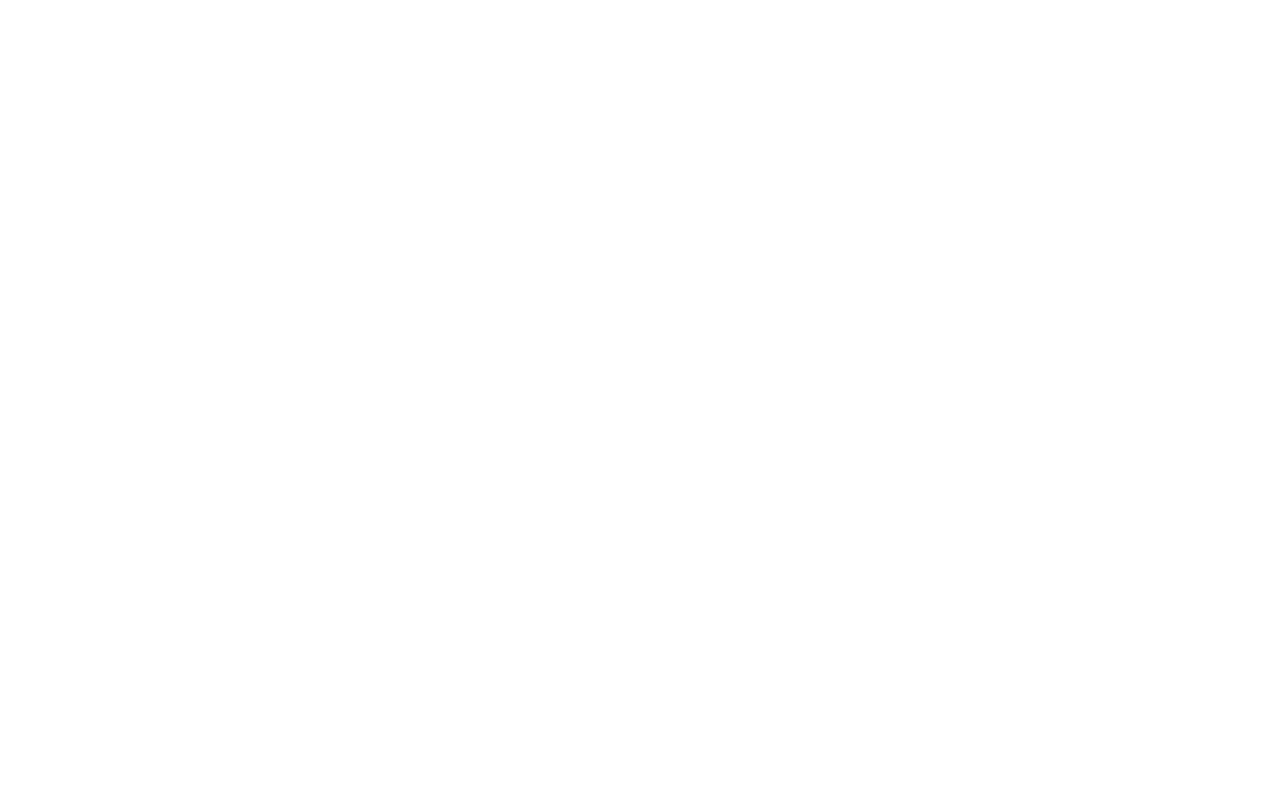
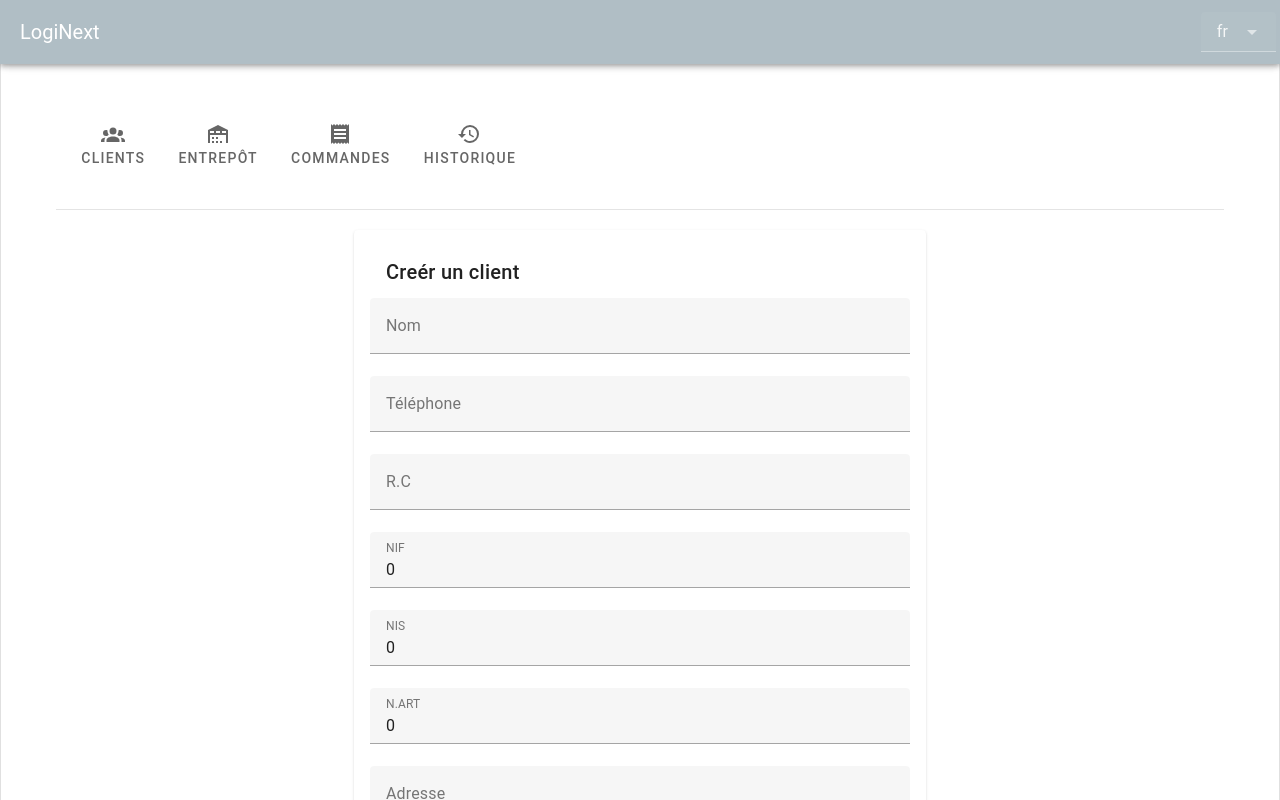
Before and after one commit to hichem-dahi/palmera-next, a Vue app: page /create-client in a window 1280 px wide. Before the commit this address had no page. Shown: the top 800 px of the page. Built offline with nearby package versions, Linux system fonts and the light colour scheme.

Commit message:
add create client page

```diff
--- a/src/router/index.ts
+++ b/src/router/index.ts
@@ -5,12 +5,13 @@
 import PersonnelView from '@/views/PersonnelView.vue'
 import ClientsView from '@/views/ClientsView.vue'
 import OrdersView from '@/views/OrdersView.vue'
-import OrderView from '@/views/OrderView.vue'
-import InvoiceView from '@/views/InvoiceView.vue'
+import OrderView from '@/views/OrdersView/OrderView.vue'
+import InvoiceView from '@/views/OrdersView/InvoiceView.vue'
 import ProductView from '@/views/ProductView.vue'
 import OrdersHistoryView from '@/views/OrdersHistoryView.vue'
-import CreateOrder from '@/views/CreateOrder.vue'
+import CreateOrder from '@/views/OrdersView/CreateOrder.vue'
 import ClientHistoryView from '@/views/ClientsView/ClientHistory.vue'
+import CreateClientView from '@/views/ClientsView/CreateClientView.vue'
 
 const router = createRouter({
   history: createWebHistory(import.meta.env.BASE_URL),
@@ -64,6 +65,11 @@
           path: '/orders-history',
           name: 'orders-history',
           component: OrdersHistoryView
+        },
+        {
+          path: '/create-client',
+          name: 'create-client',
+          component: CreateClientView
         }
       ]
     },
--- a/src/views/ClientsView.vue
+++ b/src/views/ClientsView.vue
@@ -1,8 +1,5 @@
 <template>
-  <v-btn class="my-5" :append-icon="mdiPlus" @click="dialog = true">{{ $t('add-client') }}</v-btn>
-  <v-dialog v-model="dialog" max-width="400px">
-    <CreateClient v-model="dialog" />
-  </v-dialog>
+  <v-btn class="my-5" :append-icon="mdiPlus" :to="{ name: 'create-client' }">{{ $t('add-client') }}</v-btn>
   <v-container>
     <v-row v-for="(_, i) in companies" :key="i">
       <v-col sm="12" md="6">
@@ -18,14 +15,10 @@
 </template>
 
 <script setup lang="ts">
-import { ref } from 'vue';
 import { mdiPlus } from '@mdi/js';
 
 import companies from '@/composables/localStore/useCompanyStore';
 import { individuals } from '@/composables/localStore/useIndividualsStore';
 
 import ClientCard from '@/views/ClientsView/ClientCard.vue';
-import CreateClient from '@/views/ClientsView/CreateClient.vue';
-
-const dialog = ref(false)
 </script>
--- /dev/null
+++ b/src/views/ClientsView/CreateClientView.vue
@@ -0,0 +1,13 @@
+<template>
+  <div class="w-100 mx-auto">
+    <v-row justify="center">
+      <v-col sm="12" md="6">
+        <CreateClient @success="$router.go(-1)" />
+      </v-col>
+    </v-row>
+  </div>
+</template>
+
+<script setup lang="ts">
+import CreateClient from './CreateClient.vue';
+</script>
```
